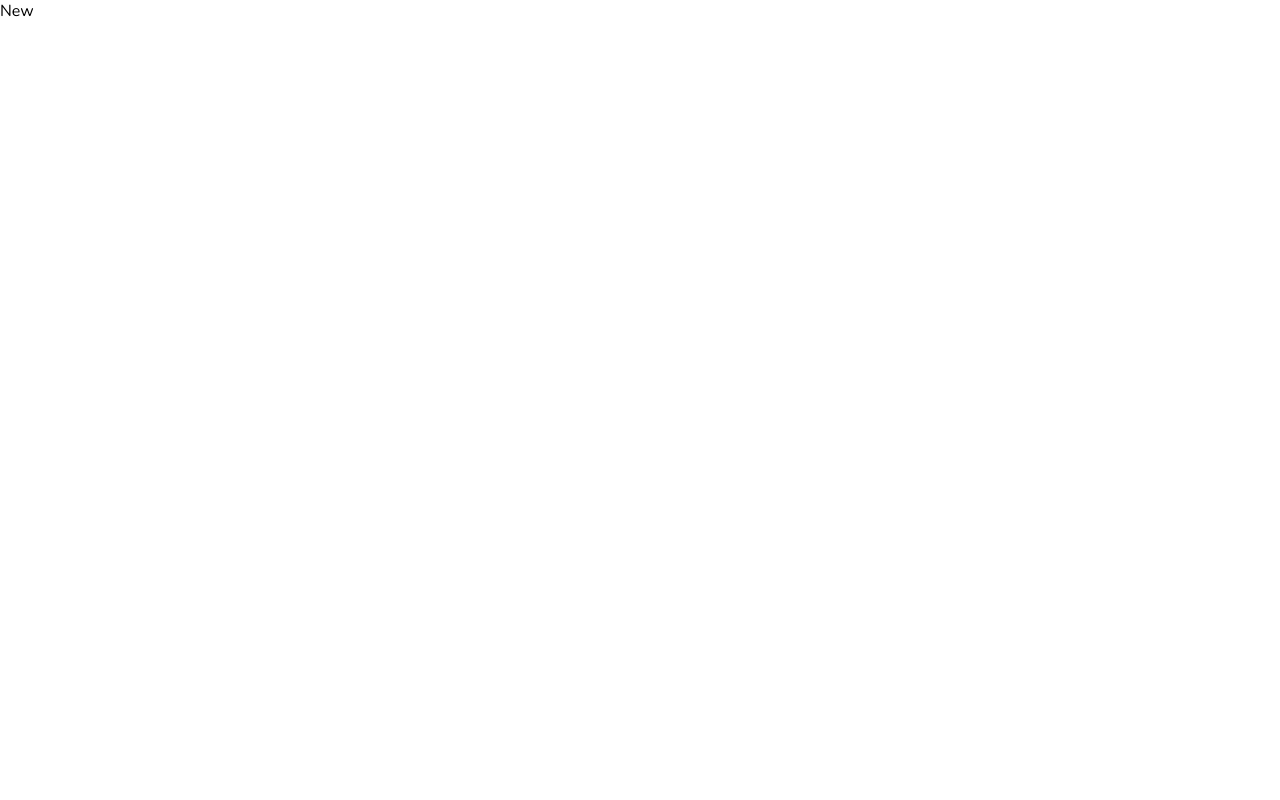
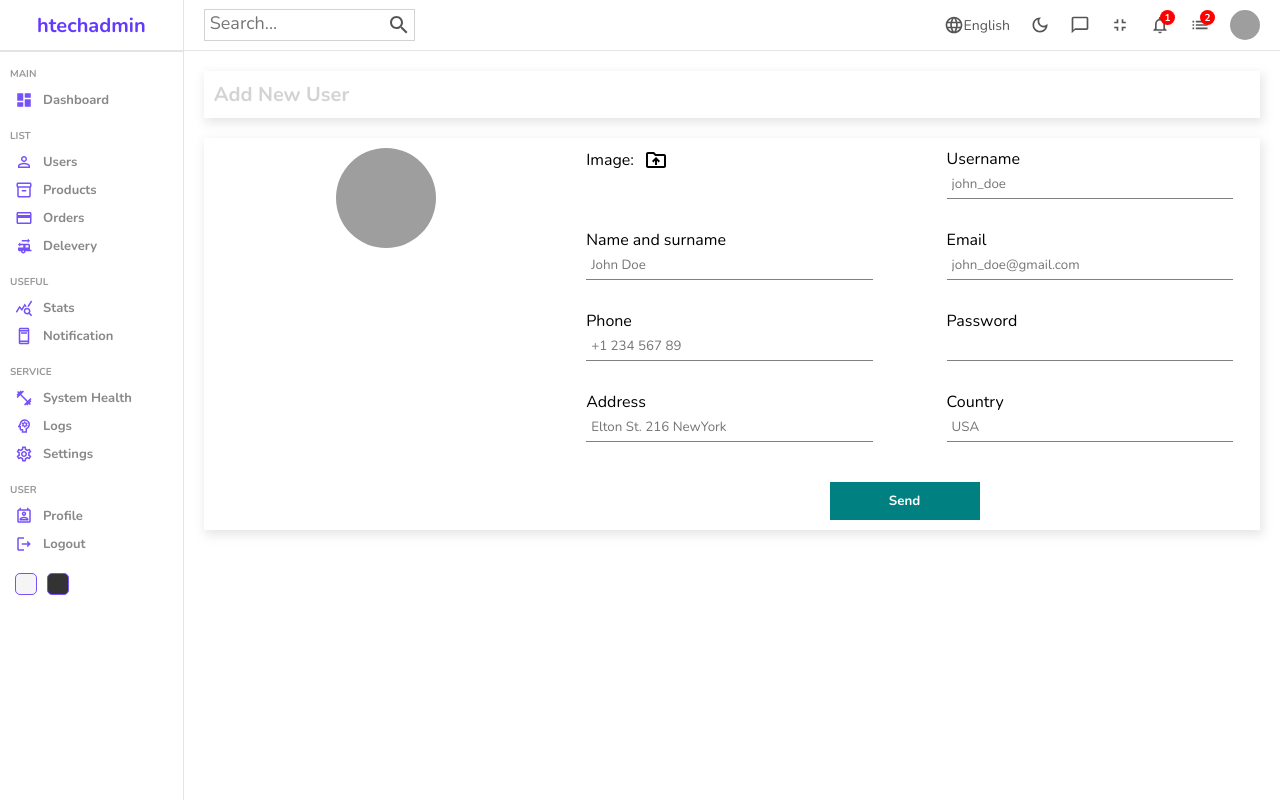
Before and after one commit to henry-49/htechadmin, a React (Create React App) app: page /users/new in a window 1280 px wide. Built offline with nearby package versions, Linux system fonts and the light colour scheme; grey boxes are pictures that could not be loaded.

Commit message:
modified New page and custom style

```diff
--- a/src/App.js
+++ b/src/App.js
@@ -3,6 +3,7 @@
   Routes,
   Route,
 } from "react-router-dom";
+import { productInputs, userInputs } from "./formSource";
 import Home from "./pages/home/Home";
 import List from "./pages/list/List";
 import Login from "./pages/login/Login";
@@ -21,12 +22,12 @@
         <Route path="users">
             <Route index element={<List />} />
             <Route path=":userId" element={<Single />} />
-            <Route path="new" element={<New />} />
+            <Route path="new" element={<New inputs={userInputs}  title="Add New User" />} />
         </Route>
         <Route path="products">
             <Route index element={<List />} />
             <Route path=":productId" element={<Single />} />
-            <Route path="new" element={<New />} />
+            <Route path="new" element={<New inputs={productInputs} title="Add New Product" />} />
         </Route>
       </Route>
     </Routes>
--- /dev/null
+++ b/src/formSource.js
@@ -0,0 +1,76 @@
+export const userInputs = [
+    {
+      id: 1,
+      label: "Username",
+      type: "text",
+      placeholder: "john_doe",
+    },
+    {
+      id: 2,
+      label: "Name and surname",
+      type: "text",
+      placeholder: "John Doe",
+    },
+    {
+      id: 3,
+      label: "Email",
+      type: "mail",
+      placeholder: "john_doe@gmail.com",
+    },
+    {
+      id: 4,
+      label: "Phone",
+      type: "text",
+      placeholder: "+1 234 567 89",
+    },
+    {
+      id: 5,
+      label: "Password",
+      type: "password",
+    },
+    {
+      id: 6,
+      label: "Address",
+      type: "text",
+      placeholder: "Elton St. 216 NewYork",
+    },
+    {
+      id: 7,
+      label: "Country",
+      type: "text",
+      placeholder: "USA",
+    },
+  ];
+
+  export const productInputs = [
+    {
+      id: 1,
+      label: "Title",
+      type: "text",
+      placeholder: "Apple Macbook Pro",
+    },
+    {
+      id: 2,
+      label: "Description",
+      type: "text",
+      placeholder: "Description",
+    },
+    {
+      id: 3,
+      label: "Category",
+      type: "text",
+      placeholder: "Computers",
+    },
+    {
+      id: 4,
+      label: "Price",
+      type: "text",
+      placeholder: "100",
+    },
+    {
+      id: 5,
+      label: "Stock",
+      type: "text",
+      placeholder: "in stock",
+    },
+  ];
--- a/src/pages/new/New.jsx
+++ b/src/pages/new/New.jsx
@@ -1,10 +1,56 @@
+import { useState } from "react";
+import Navbar from "../../components/navbar/Navbar";
+import Sidebar from "../../components/sidebar/Sidebar";
+import DriveFolderUploadOutlinedIcon from "@mui/icons-material/DriveFolderUploadOutlined";
 import "./new.scss";
 
-const New = ()=> {
+const New = ({ inputs, title })=> {
+    const [file, setFile] = useState("");
 
         return (
             <div className="new">
-            New
+                <Sidebar />
+                <div className="newContainer">
+                    <Navbar />
+                    <div className="top">
+                        <h1>{title}</h1>
+                    </div>
+                    <div className="bottom">
+                        <div className="left">
+                <img
+                    src={
+                        file
+                        ? URL.createObjectURL(file)
+                        : "https://icon-library.com/images/no-image-icon/no-image-icon-0.jpg"
+                    }
+                    alt="" />
+                        </div>
+                        <div className="right">
+                        <form>
+                                <div className="formInput">
+                                <label htmlFor="file">
+                                    Image: <DriveFolderUploadOutlinedIcon className="icon" />
+                                    </label>
+                                    <input
+                                    type="file"
+                                    id="file"
+                                    onChange={(e) => setFile(e.target.files[0])}
+                                    style={{ display: "none" }}
+                                    />
+                                </div>
+
+                                {inputs.map((input) => (
+                                         <div className="formInput" key={input.id}>
+                                         <label htmlFor="">{input.label}</label>
+                                         <input type={input.type} placeholder={input.placeholder}/>
+                                     </div>
+                                ))}
+
+                                <button>Send</button>
+                            </form>
+                        </div>
+                    </div>
+                </div>
             </div>
         );
 
--- a/src/pages/new/new.scss
+++ b/src/pages/new/new.scss
@@ -0,0 +1,78 @@
+.new {
+    width: 100%;
+    display: flex;
+
+    .newContainer {
+        flex: 6;
+
+        .top,
+        .bottom {
+            -webkit-box-shadow: 2px 4px 10px 1px rgba(0, 0, 0, 0.47);
+            box-shadow: 2px 4px 10px 1px rgba(201, 201, 201, 0.47);
+            padding: 10px;
+            margin: 20px;
+            display: flex;
+
+            h1 {
+                color: lightgray;
+                font-size: 20px;
+            }
+
+            .left {
+                flex: 1;
+                text-align: center;
+
+                img {
+                    width: 100px;
+                    height: 100px;
+                    border-radius: 50%;
+                    object-fit: cover;
+                }
+            }
+
+            .right {
+                flex: 2;
+
+                form {
+                    display: flex;
+                    flex-wrap: wrap;
+                    gap: 30px;
+                    justify-content: space-around;
+
+                    .formInput {
+                        width: 40%;
+
+                        label {
+                            display: flex;
+                            align-items: center;
+                            gap: 10px;
+
+                            .icon {
+                                cursor: pointer;
+                            }
+                        }
+
+                        input {
+                            width: 100%;
+                            padding: 5px;
+                            border: none;
+                            border-bottom: 1px solid gray;
+                        }
+                    }
+
+                    button {
+                        width: 150px;
+                        padding: 10px;
+                        border: none;
+                        background-color: teal;
+                        color: white;
+                        font-weight: bold;
+                        cursor: pointer;
+                        margin-top: 10px;
+                    }
+                }
+            }
+        }
+    }
+
+}
```
